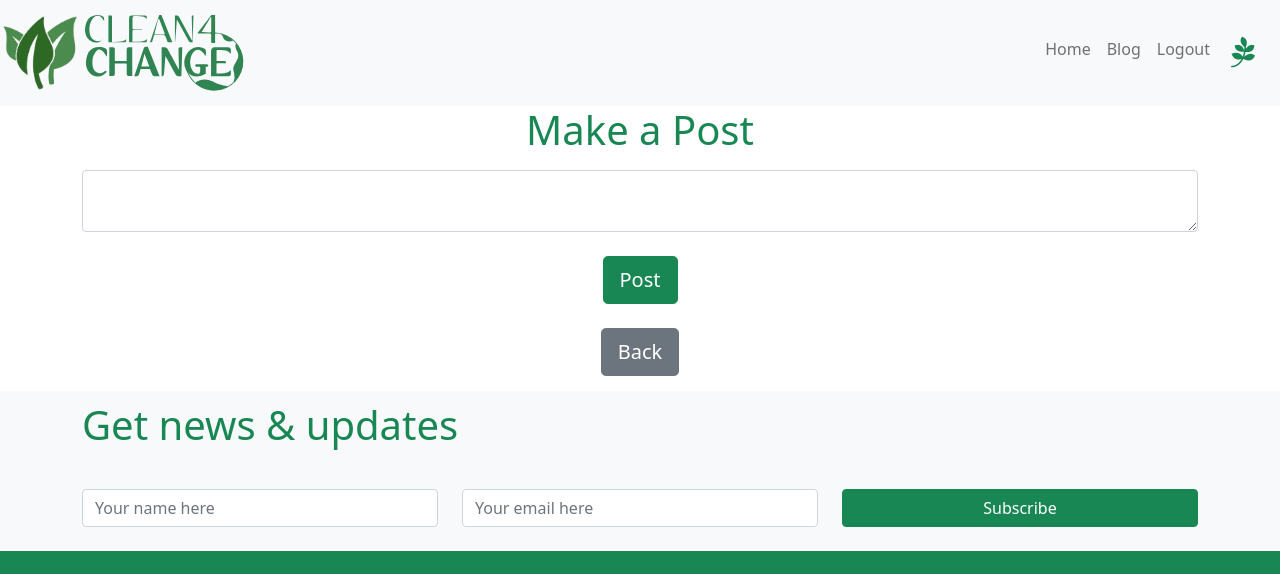
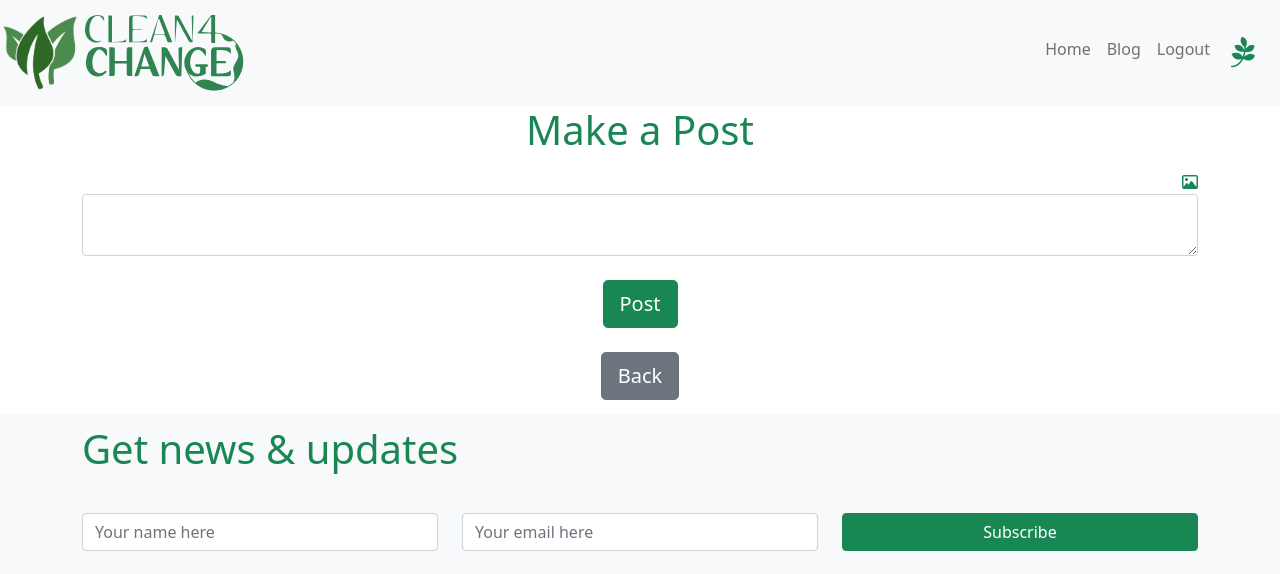
Before and after one commit to Boorclark/Blog, a Flask app: page /create-post in a window 1280 px wide. Shown: the top 574 px of the page. Run offline with Flask 2, Linux system fonts and the light colour scheme; a user stored in the database is signed in; some libraries are stand-ins or nearby versions.

Commit message:
Added image icon for posting

```diff
--- a/Website/templates/base.html
+++ b/Website/templates/base.html
@@ -84,8 +84,6 @@
             <a class="nav-item nav-link" href="/login">Login</a>
             <a class="nav-item nav-link" href="/sign-up">Sign Up</a>
             {% endif %}
-
-
           </div>
         </div>
       </div>
--- a/Website/templates/create_post.html
+++ b/Website/templates/create_post.html
@@ -10,6 +10,7 @@
   }
 </style>
 <form method="POST">
+  <div align="right"><i class="fa-regular fa-image text-success" ></i></div>
   <textarea name="text" id="text" class="form-control"></textarea>
   <br />
   <div align="center">
```
Also changed, not shown: Website/database.db.
